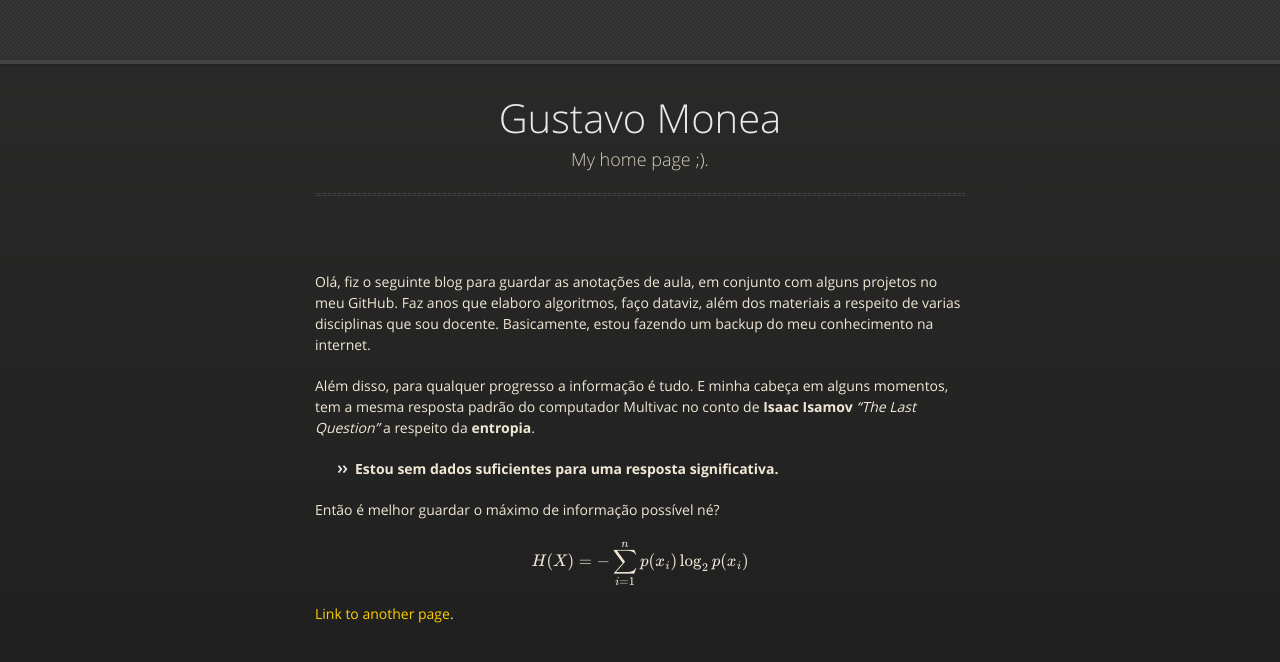
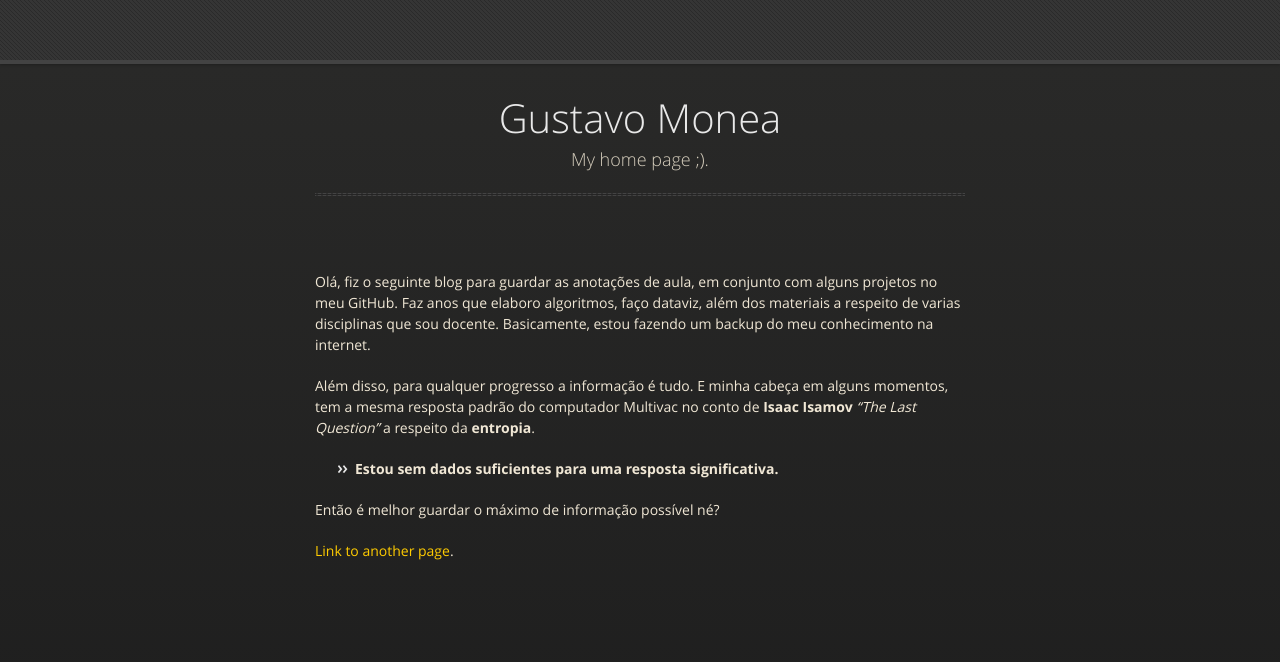
Before and after one commit to GustavoMonea/GustavoMonea.github.io, a Jekyll site: the page built from index.md, in a window 1280 px wide. Shown: the top 662 px of the page. Built offline with Jekyll 4.4.1, drawn with Linux system fonts in a browser that asks for light colours; our own code applies the rules of GitHub Pages for plain Markdown files; formulas are drawn with MathJax 3.

Commit message:
Update index.md

```diff
--- a/index.md
+++ b/index.md
@@ -12,7 +12,7 @@ Além disso, para qualquer progresso a informação é tudo. E minha cabeça em
 
 Então é melhor guardar o máximo de informação possível né?
 
-$$ H(X) = - \sum_{i=1}^{n} p(x_i) \log_2 p(x_i) $$
+<!--$$ H(X) = - \sum_{i=1}^{n} p(x_i) \log_2 p(x_i) $$-->
 
 
 
```
